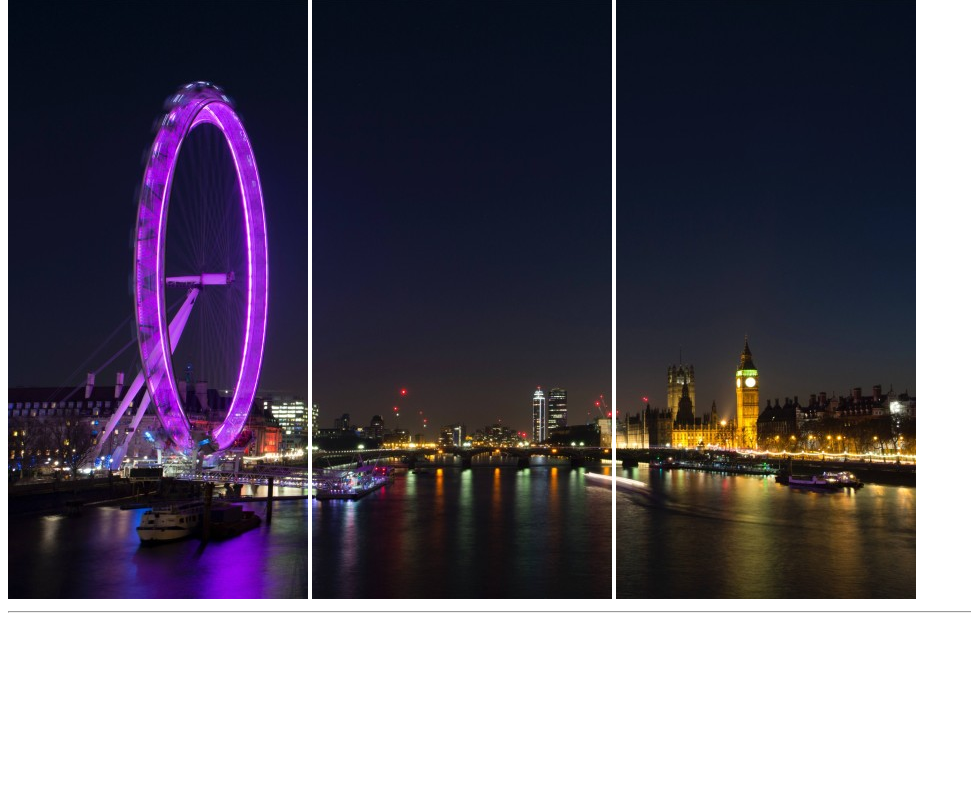
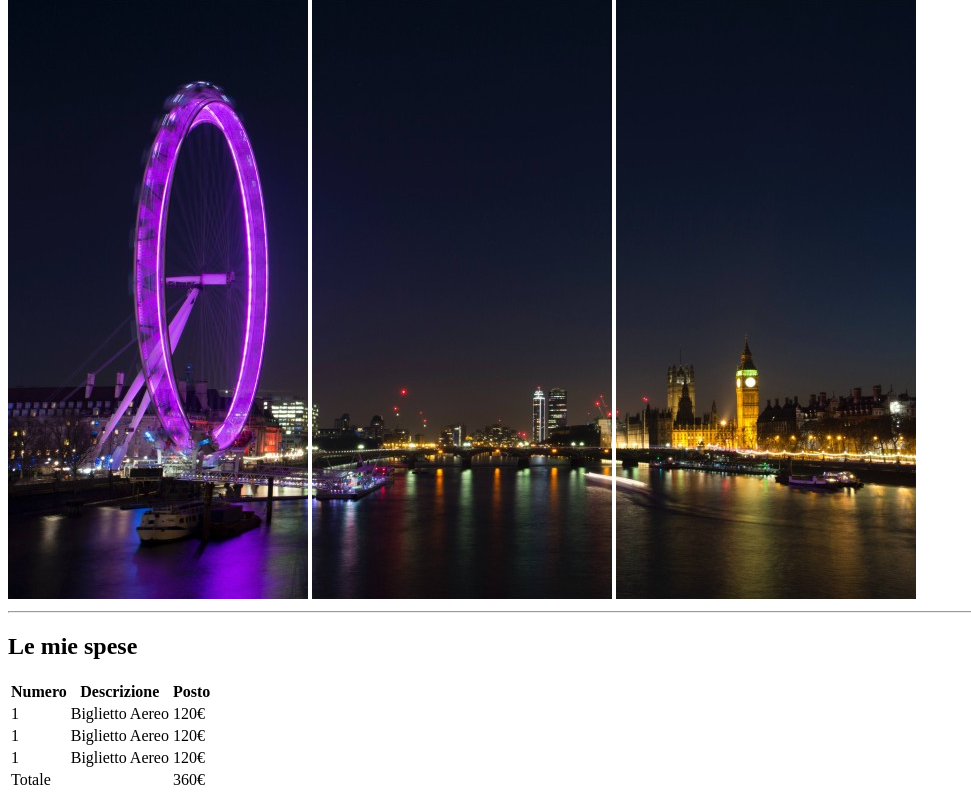
Before and after one commit to LucaFaedda/html-london-trip, a plain HTML site: page index.html in a window 1280 px wide. Shown: the part 68-868 px from the top of the page, without its empty margins (0-971 px from the left). Before the commit the page ends 800 px from the top, so only its background shows below. Drawn offline with Linux system fonts and the light colour scheme.

Commit message:
Insert_table

```diff
--- a/index.html
+++ b/index.html
@@ -17,5 +17,48 @@
             <hr>
         </section>
     </header>
+    <main>
+        <!-- Tabella spesa -->
+        <section>
+            <h2>Le mie spese</h2>
+            <table>
+                <!-- Testa tabella -->
+                <thead>
+                    <tr>
+                        <th>Numero</th>
+                        <th>Descrizione</th>
+                        <th>Posto</th>
+                      </tr>
+                </thead>
+                <!-- Corpo Tabella -->
+              <tbody>
+                <tr>
+                    <td>1</td>
+                    <td>Biglietto Aereo</td>
+                    <td>120&#8364;</td>
+                </tr>
+                <tr>
+                    <td>1</td>
+                    <td>Biglietto Aereo</td>
+                    <td>120&#8364;</td>
+                </tr>
+                <tr>
+                    <td>1</td>
+                    <td>Biglietto Aereo</td>
+                    <td>120&#8364;</td>
+                </tr>
+              </tbody>
+              <!-- Fine tabella -->
+              <tfoot>
+                <tr>
+                    <td>Totale</td>
+                    <td></td>
+                    <td>360&#8364;</td>
+                </tr>
+              </tfoot>
+
+            </table>
+        </section>
+    </main>
 </body>
 </html>
```
